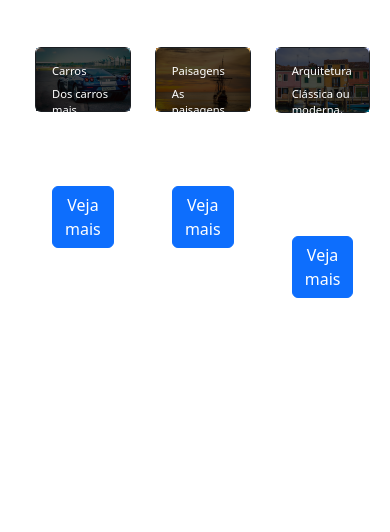
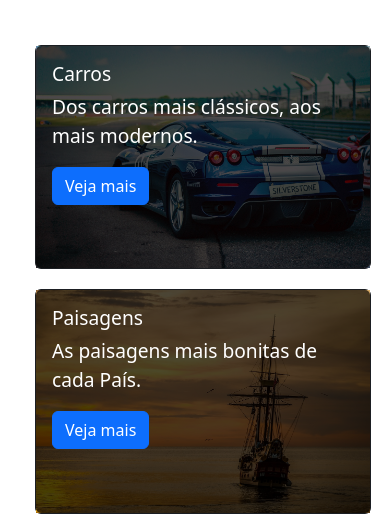
Before and after one commit to Luan-Macedo/projeto_bootstrap, a plain HTML site: page index.html in a window 390 px wide. Shown: the part 263-795 px from the top of the page. Drawn offline with Linux system fonts and the light colour scheme.

Commit message:
atualização da responsividade do site

```diff
--- a/index.html
+++ b/index.html
@@ -30,12 +30,12 @@
 
         @media screen and (max-width: 768px){
 
-            .container1, .container2{
-                display: block;
+            .container2 .col-sm-12{
+                padding-bottom: 20px;
             }
 
             .container2 .card-img-overlay h4, p, a{
-                font-size: 0.7em;
+                font-size: 1.2em;
             }
         }
     </style>
@@ -83,7 +83,7 @@
 
     <div class="container2">
         <div class="row">
-            <div class="col-4">
+            <div class="col-sm-12 col-md-6 col-lg-4">
                 <div class="card text-bg-dark">
                     <img src="/img/car-race-438467_1280.jpg" />
                     <div class="card-img-overlay">
@@ -93,7 +93,7 @@
                     </div>
                 </div>
             </div>
-            <div class="col-4">
+            <div class="col-sm-12 col-md-6 col-lg-4">
                 <div class="card text-bg-dark">
                     <img src="/img/sunset-675847_1280.jpg" />
                     <div class="card-img-overlay">
@@ -103,7 +103,7 @@
                     </div>
                 </div>
             </div>
-            <div class="col-4">
+            <div class="col-sm-12 col-md-6 col-lg-4">
                 <div class="card text-bg-dark">
                     <img src="/img/houses-1622066_1280.jpg" />
                     <div class="card-img-overlay">
```
